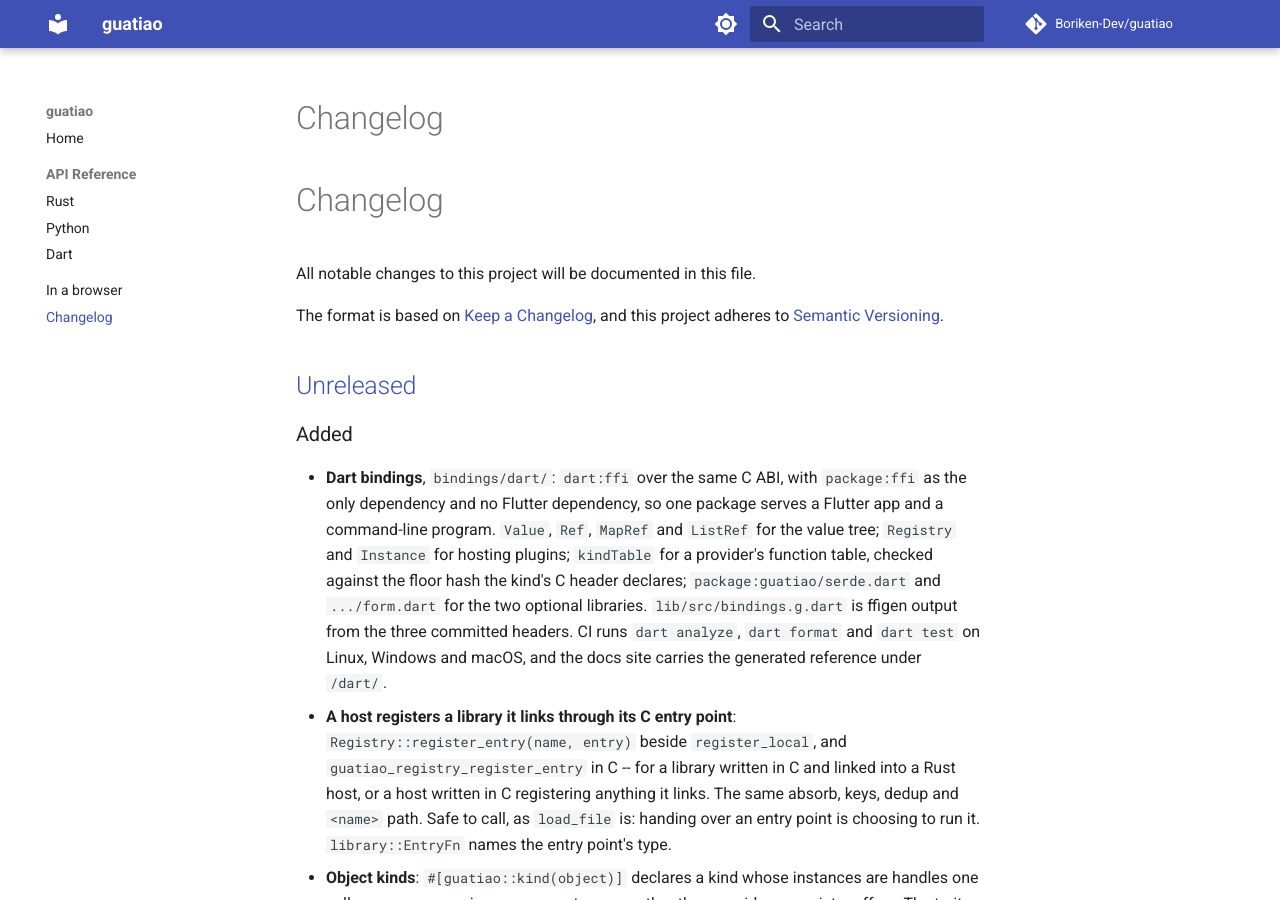
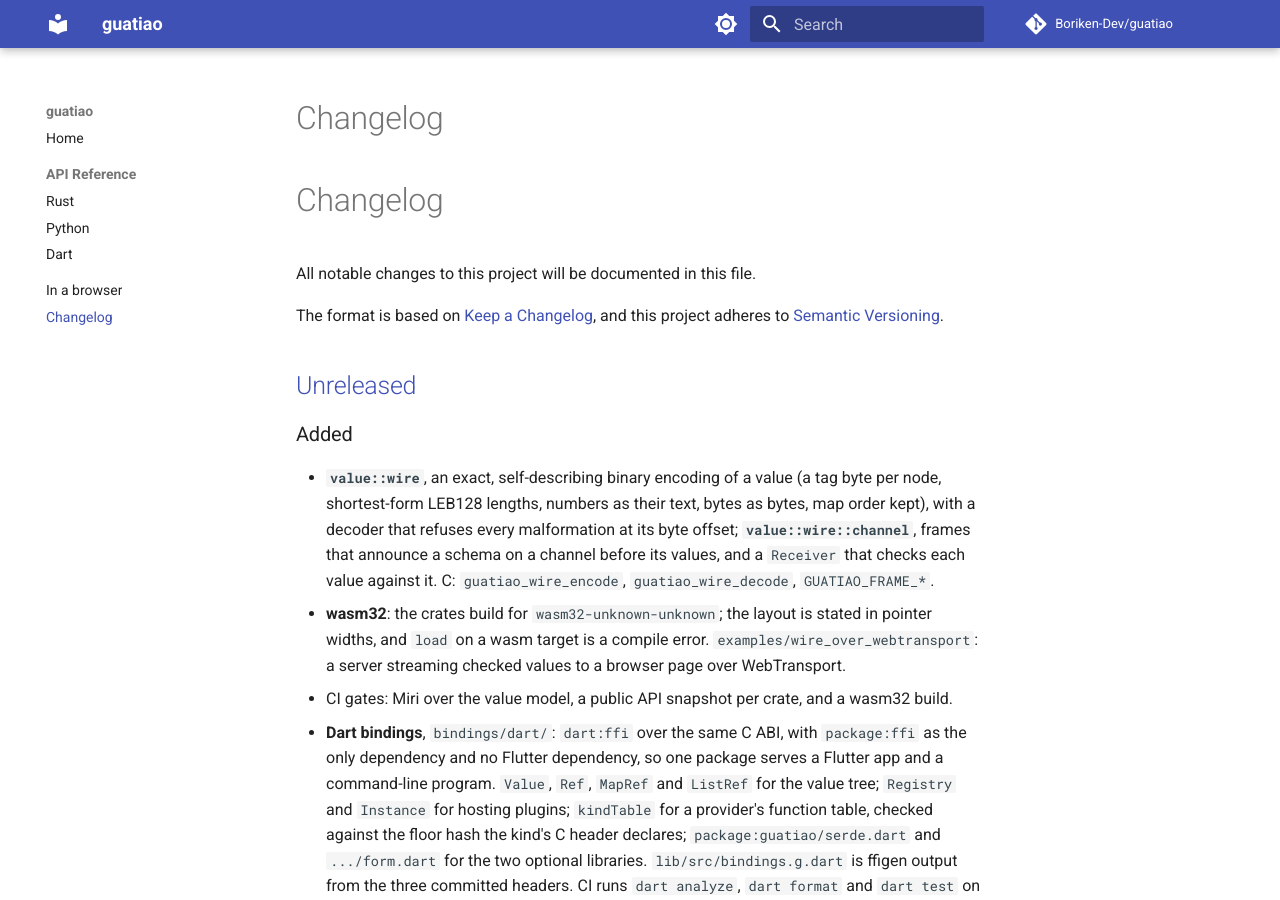
Before and after one commit to Boriken-Dev/guatiao, an MkDocs documentation site: the page built from docs/changelog.md, in a window 1280 px wide and 900 px high. Built offline with MkDocs 1.6.1 and Material for MkDocs 9.7.7, drawn with Linux system fonts in a browser that asks for light colours; comment, search, counter and statistics services are not loaded.

Commit message:
docs: the changelog and the layout table name the wire encoding and the wasm example

```diff
--- a/CHANGELOG.md
+++ b/CHANGELOG.md
@@ -8,6 +8,20 @@ and this project adheres to [Semantic Versioning](https://semver.org/).
 ## [Unreleased]
 
 ### Added
+
+- **`value::wire`**, an exact, self-describing binary encoding of a value
+  (a tag byte per node, shortest-form LEB128 lengths, numbers as their
+  text, bytes as bytes, map order kept), with a decoder that refuses every
+  malformation at its byte offset; **`value::wire::channel`**, frames that
+  announce a schema on a channel before its values, and a `Receiver` that
+  checks each value against it. C: `guatiao_wire_encode`,
+  `guatiao_wire_decode`, `GUATIAO_FRAME_*`.
+- **wasm32**: the crates build for `wasm32-unknown-unknown`; the layout is
+  stated in pointer widths, and `load` on a wasm target is a compile error.
+  `examples/wire_over_webtransport`: a server streaming checked values to a
+  browser page over WebTransport.
+- CI gates: Miri over the value model, a public API snapshot per crate,
+  and a wasm32 build.
 
 - **Dart bindings**, `bindings/dart/`: `dart:ffi` over the same C ABI,
   with `package:ffi` as the only dependency and no Flutter dependency, so
```
Also changed, not shown: AGENTS.md (+1 -0 lines).
